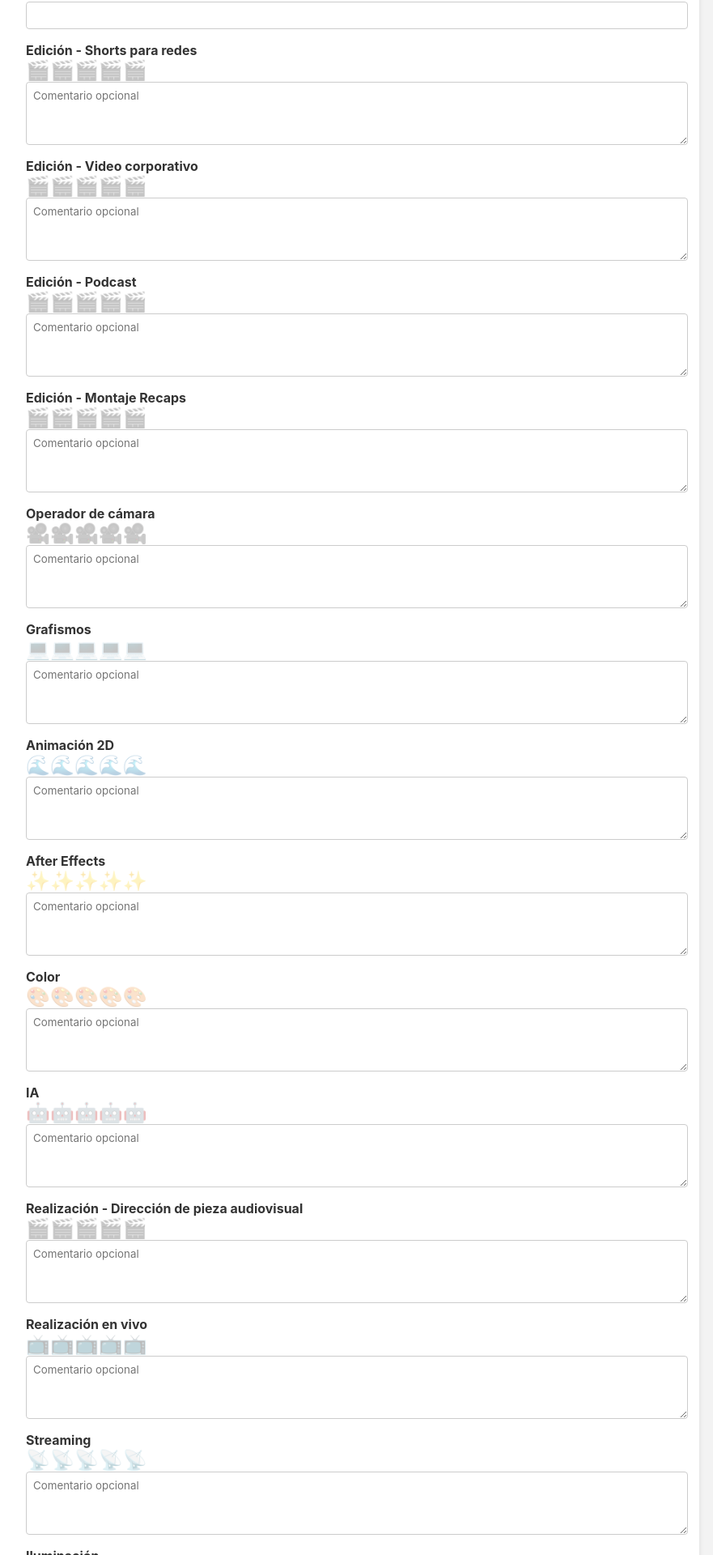
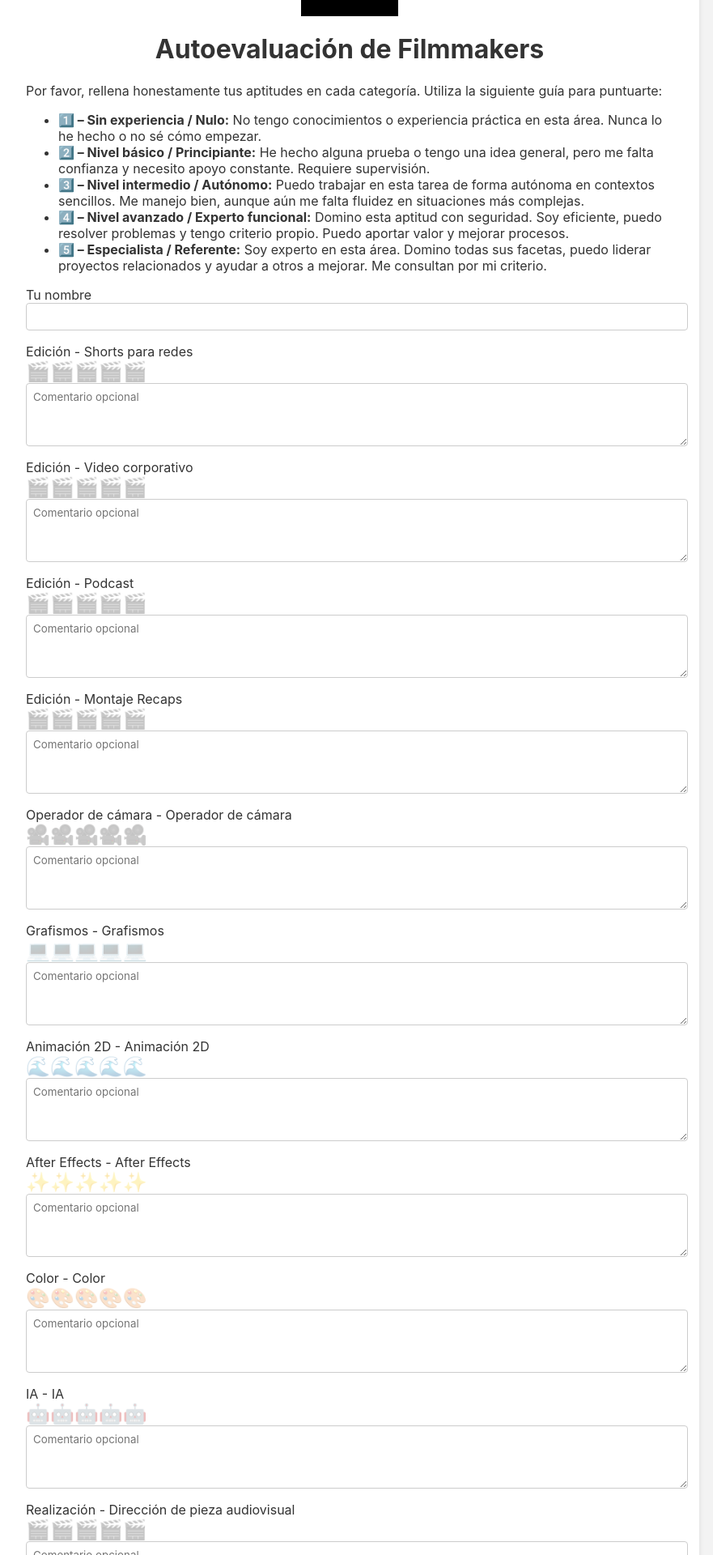
Before and after one commit to Emisound/autoevaluacion-iberianmedi, a React (Vite) app: page / in a window 1280 px wide. Shown: the part 164-2084 px from the top of the page at 81% size, without its empty margins (208-1089 px from the left). Built offline with nearby package versions, Linux system fonts and the light colour scheme.

Commit message:
Update App.jsx

```diff
--- a/src/App.jsx
+++ b/src/App.jsx
@@ -1,7 +1,9 @@
+import './index.css';
 import { useState } from 'react';
-import './index.css';
 import { initializeApp } from 'firebase/app';
 import { getFirestore, collection, addDoc } from 'firebase/firestore';
+import { useNavigate } from 'react-router-dom';
+import logo from './assets/IM_icon_color_fondo_negro.png';
 
 const firebaseConfig = {
   apiKey: "AIzaSyD0oQUhF2Fpg4u_m5mnebR7BLJkKfKFNHQ",
@@ -16,148 +18,143 @@ const firebaseConfig = {
 const app = initializeApp(firebaseConfig);
 const db = getFirestore(app);
 
-const categorias = {
-  "Edición": [
-    "Shorts para redes",
-    "Video corporativo",
-    "Podcast",
-    "Montaje Recaps"
-  ],
-  "Operador de cámara": [],
-  "Grafismos": [],
-  "Animación 2D": [],
-  "After Effects": [],
-  "Color": [],
-  "IA": [],
-  "Realización": ["Dirección de pieza audiovisual"],
-  "Realización en vivo": [],
-  "Streaming": [],
-  "Iluminación": [],
-  "Arte": [],
-  "Director de Fotografía": [],
-  "Subtítulos": [],
-  "Fotografía": [],
-  "Dron": []
-};
-
-const iconos = {
-  "Edición": "🎬",
-  "Operador de cámara": "🎥",
-  "Grafismos": "💻",
-  "Animación 2D": "🌊",
-  "After Effects": "✨",
-  "Color": "🎨",
-  "IA": "🤖",
-  "Realización": "🎬",
-  "Realización en vivo": "📺",
-  "Streaming": "📡",
-  "Iluminación": "💡",
-  "Arte": "🖼️",
-  "Director de Fotografía": "🎞️",
-  "Subtítulos": "🔤",
-  "Fotografía": "📷",
-  "Dron": "🛸"
-};
+const competencias = [
+  { categoria: "Edición", subcategorias: ["Shorts para redes", "Video corporativo", "Podcast", "Montaje Recaps"], icono: "🎬" },
+  { categoria: "Operador de cámara", subcategorias: [""], icono: "🎥" },
+  { categoria: "Grafismos", subcategorias: [""], icono: "💻" },
+  { categoria: "Animación 2D", subcategorias: [""], icono: "🌊" },
+  { categoria: "After Effects", subcategorias: [""], icono: "✨" },
+  { categoria: "Color", subcategorias: [""], icono: "🎨" },
+  { categoria: "IA", subcategorias: [""], icono: "🤖" },
+  { categoria: "Realización", subcategorias: ["Dirección de pieza audiovisual"], icono: "🎬" },
+  { categoria: "Realización en vivo", subcategorias: [""], icono: "📺" },
+  { categoria: "Streaming", subcategorias: [""], icono: "📡" },
+  { categoria: "Iluminación", subcategorias: [""], icono: "💡" },
+  { categoria: "Arte", subcategorias: [""], icono: "🖼️" },
+  { categoria: "Director de Fotografía", subcategorias: [""], icono: "🎞️" },
+  { categoria: "Subtítulos", subcategorias: [""], icono: "🔤" },
+  { categoria: "Fotografía", subcategorias: [""], icono: "📷" },
+  { categoria: "Dron", subcategorias: [""], icono: "🛸" }
+];
 
 function App() {
-  const [nombre, setNombre] = useState('');
-  const [respuestas, setRespuestas] = useState({});
+  const [formulario, setFormulario] = useState({});
+  const [nombre, setNombre] = useState("");
+  const [hover, setHover] = useState({});
+  const [adminID, setAdminID] = useState("");
+  const [adminPass, setAdminPass] = useState("");
+  const navigate = useNavigate();
 
-  const handleEmojiClick = (categoria, subcategoria, nivel) => {
-    const clave = subcategoria ? `${categoria} - ${subcategoria}` : `${categoria}`;
-    setRespuestas(prev => ({
+  const manejarCambio = (clave, valor) => {
+    setFormulario(prev => ({
       ...prev,
       [clave]: {
-        valor: nivel,
-        comentario: prev[clave]?.comentario || ""
+        ...prev[clave],
+        valor
       }
     }));
   };
 
-  const handleComentarioChange = (categoria, subcategoria, comentario) => {
-    const clave = subcategoria ? `${categoria} - ${subcategoria}` : `${categoria}`;
-    setRespuestas(prev => ({
+  const manejarComentario = (clave, comentario) => {
+    setFormulario(prev => ({
       ...prev,
       [clave]: {
-        valor: prev[clave]?.valor || 0,
+        ...prev[clave],
         comentario
       }
     }));
   };
 
-  const enviar = async () => {
-    if (!nombre) return alert("Pon tu nombre");
+  const enviarFormulario = async (e) => {
+    e.preventDefault();
+    try {
       await addDoc(collection(db, "auto-evaluaciones"), {
         nombre,
-      evaluaciones: respuestas
+        evaluaciones: formulario,
+        fecha: new Date().toISOString()
       });
-    alert("Enviado correctamente");
-    setNombre('');
-    setRespuestas({});
+      alert("¡Autoevaluación enviada con éxito!");
+      setNombre("");
+      setFormulario({});
+    } catch (error) {
+      console.error("Error al enviar: ", error);
+      alert("Hubo un error al enviar el formulario.");
+    }
+  };
+
+  const accederComoAdmin = () => {
+    if (adminID === "administrador" && adminPass === "Khloe") {
+      navigate("/dashboard");
+    } else {
+      alert("Credenciales incorrectas");
+    }
   };
 
   return (
     <div className="container">
+      <img src={logo} alt="Logo Iberian Media" className="logo" />
       <h1>Autoevaluación de Filmmakers</h1>
+
+      <div className="explicativo">
+        <p>Por favor, rellena honestamente tus aptitudes en cada categoría. Utiliza la siguiente guía para puntuarte:</p>
+        <ul>
+          <li><strong>1️⃣ – Sin experiencia / Nulo:</strong> No tengo conocimientos o experiencia práctica en esta área. Nunca lo he hecho o no sé cómo empezar.</li>
+          <li><strong>2️⃣ – Nivel básico / Principiante:</strong> He hecho alguna prueba o tengo una idea general, pero me falta confianza y necesito apoyo constante. Requiere supervisión.</li>
+          <li><strong>3️⃣ – Nivel intermedio / Autónomo:</strong> Puedo trabajar en esta tarea de forma autónoma en contextos sencillos. Me manejo bien, aunque aún me falta fluidez en situaciones más complejas.</li>
+          <li><strong>4️⃣ – Nivel avanzado / Experto funcional:</strong> Domino esta aptitud con seguridad. Soy eficiente, puedo resolver problemas y tengo criterio propio. Puedo aportar valor y mejorar procesos.</li>
+          <li><strong>5️⃣ – Especialista / Referente:</strong> Soy experto en esta área. Domino todas sus facetas, puedo liderar proyectos relacionados y ayudar a otros a mejorar. Me consultan por mi criterio.</li>
+        </ul>
+      </div>
+
+      <form onSubmit={enviarFormulario}>
         <label>Tu nombre</label>
-      <input value={nombre} onChange={e => setNombre(e.target.value)} />
-      {Object.entries(categorias).map(([categoria, subcategorias]) => (
-        subcategorias.length > 0 ? (
-          subcategorias.map(sub => {
-            const clave = `${categoria} - ${sub}`;
-            const valor = respuestas[clave]?.valor || 0;
-            const icono = iconos[categoria] || "⭐";
+        <input type="text" value={nombre} onChange={e => setNombre(e.target.value)} required />
+
+        {competencias.map((comp) =>
+          comp.subcategorias.map((sub, i) => {
+            const clave = `${comp.categoria} - ${sub || comp.categoria}`;
+            const datos = formulario[clave] || {};
+            const hoverValue = hover[clave] || 0;
+
             return (
               <div key={clave}>
-                <strong>{clave}</strong><br />
-                {[1,2,3,4,5].map(n => (
+                <label>{clave}</label>
+                <div className="emoji-container">
+                  {[1, 2, 3, 4, 5].map((nivel) => (
                     <span
-                    key={n}
-                    style={{ cursor: 'pointer', opacity: n <= valor ? 1 : 0.3 }}
-                    onClick={() => handleEmojiClick(categoria, sub, n)}
+                      key={nivel}
+                      className={`emoji-button ${(hoverValue >= nivel || datos.valor >= nivel) ? "selected" : ""}`}
+                      onClick={() => manejarCambio(clave, nivel)}
+                      onMouseEnter={() => setHover(prev => ({ ...prev, [clave]: nivel }))}
+                      onMouseLeave={() => setHover(prev => ({ ...prev, [clave]: 0 }))}
+                      style={{
+                        opacity: (hoverValue >= nivel || datos.valor >= nivel) ? 1 : 0.3,
+                        transform: hoverValue === nivel ? 'scale(1.2)' : 'scale(1)',
+                        transition: 'transform 0.2s ease, opacity 0.3s ease'
+                      }}
                     >
-                    {icono}
+                      {comp.icono}
                     </span>
                   ))}
-                <br />
+                </div>
                 <textarea
                   placeholder="Comentario opcional"
-                  value={respuestas[clave]?.comentario || ''}
-                  onChange={e => handleComentarioChange(categoria, sub, e.target.value)}
+                  value={datos.comentario || ""}
+                  onChange={e => manejarComentario(clave, e.target.value)}
                 />
               </div>
             );
           })
-        ) : (
-          (() => {
-            const clave = categoria;
-            const valor = respuestas[clave]?.valor || 0;
-            const icono = iconos[categoria] || "⭐";
-            return (
-              <div key={clave}>
-                <strong>{clave}</strong><br />
-                {[1,2,3,4,5].map(n => (
-                  <span
-                    key={n}
-                    style={{ cursor: 'pointer', opacity: n <= valor ? 1 : 0.3 }}
-                    onClick={() => handleEmojiClick(categoria, null, n)}
-                  >
-                    {icono}
-                  </span>
-                ))}
-                <br />
-                <textarea
-                  placeholder="Comentario opcional"
-                  value={respuestas[clave]?.comentario || ''}
-                  onChange={e => handleComentarioChange(categoria, null, e.target.value)}
-                />
+        )}
+        <button type="submit">Enviar</button>
+      </form>
+
+      <div className="admin-login">
+        <h2>Acceso Administrador</h2>
+        <input type="text" placeholder="ID" value={adminID} onChange={e => setAdminID(e.target.value)} />
+        <input type="password" placeholder="Contraseña" value={adminPass} onChange={e => setAdminPass(e.target.value)} />
+        <button onClick={accederComoAdmin}>Acceder</button>
       </div>
-            );
-          })()
-        )
-      ))}
-      <br />
-      <button onClick={enviar}>Enviar</button>
     </div>
   );
 }
```
Lines whose indentation alone changed are shown as unchanged.
